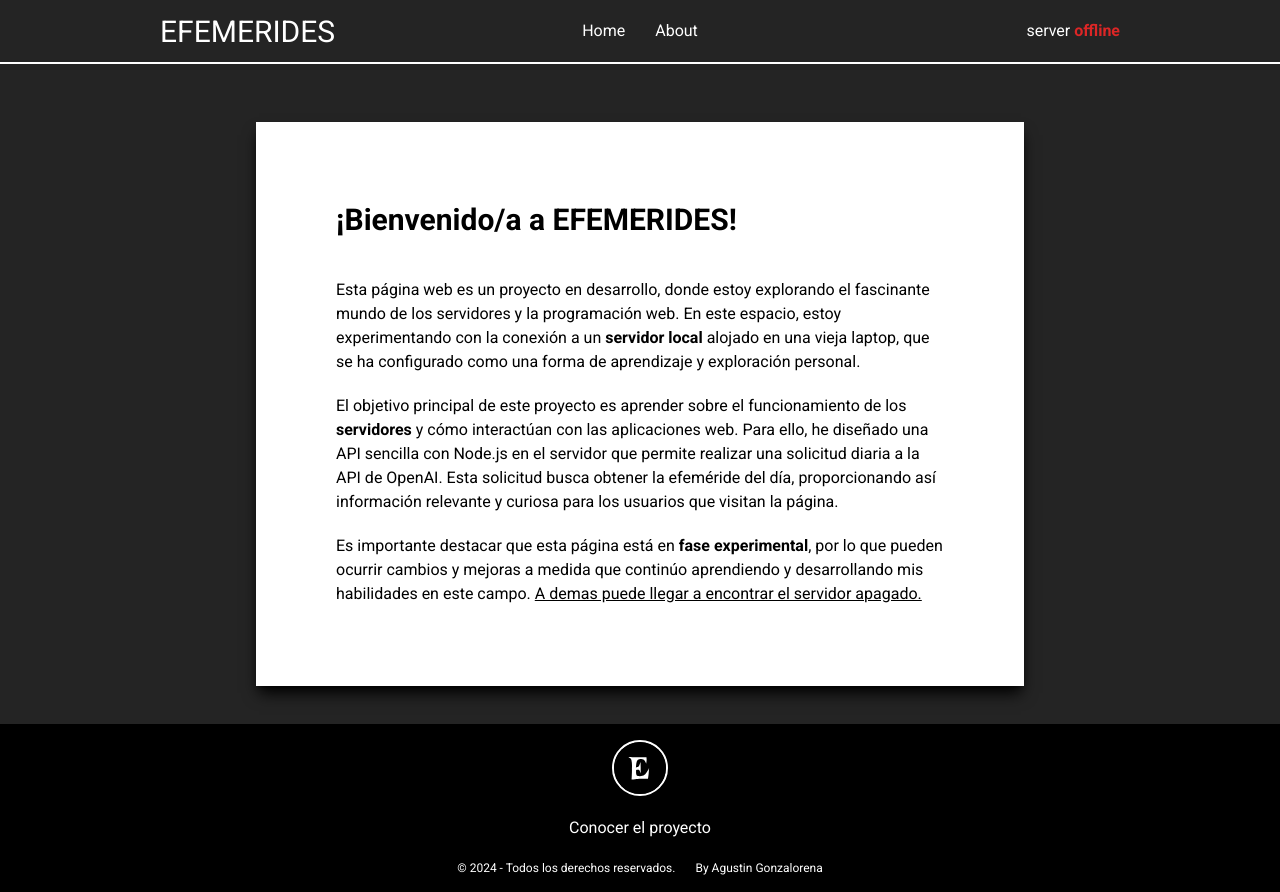
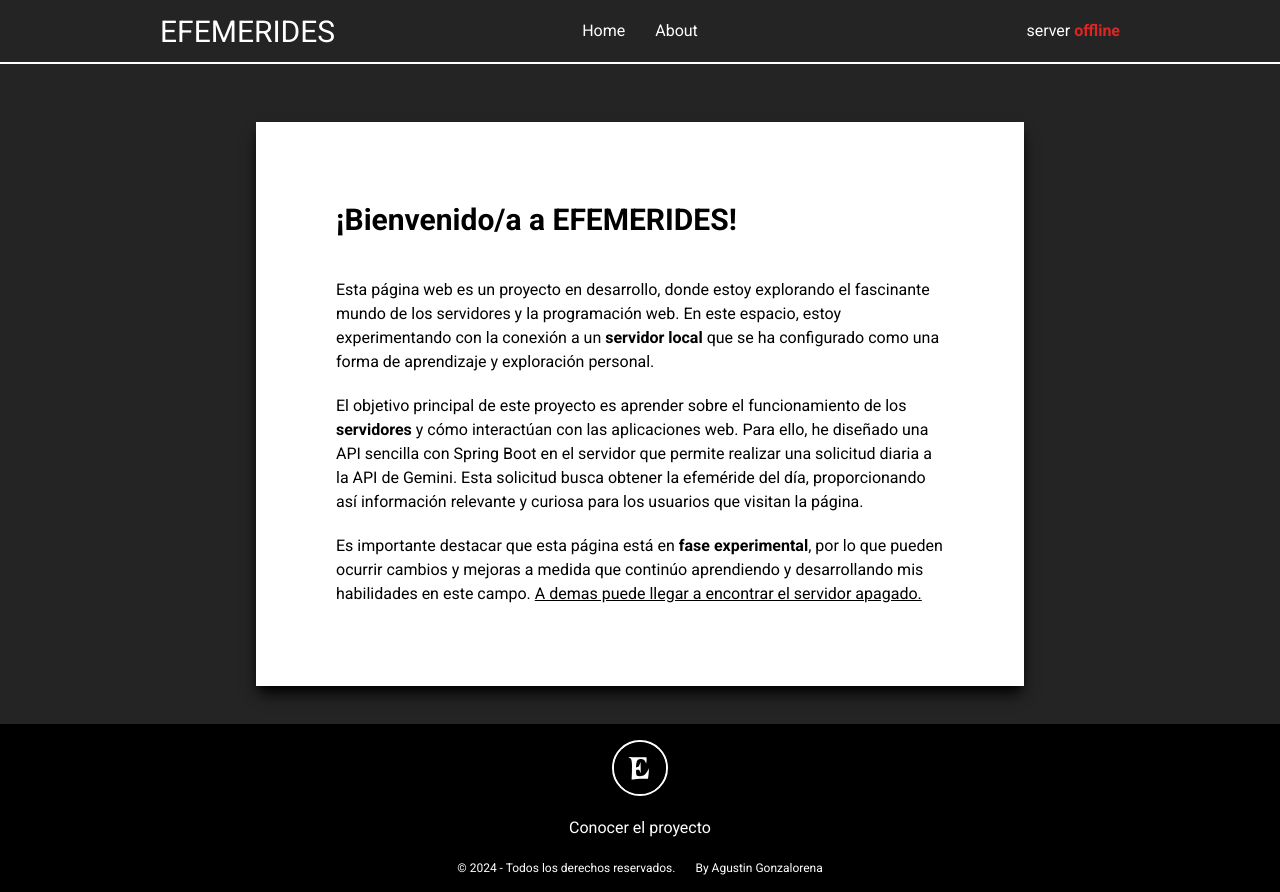
Before and after one commit to Agustin-Gonzalorena/efemerides-front, a React (Vite) app: page /about in a window 1280 px wide. Built offline with nearby package versions, Linux system fonts and the light colour scheme; no server answers.

Commit message:
Update about

```diff
--- a/src/components/About/About.jsx
+++ b/src/components/About/About.jsx
@@ -9,19 +9,18 @@ const About = () => {
           Esta página web es un proyecto en desarrollo, donde estoy explorando
           el fascinante mundo de los servidores y la programación web. En este
           espacio, estoy experimentando con la conexión a un{" "}
-          <strong>servidor local </strong>
-          alojado en una vieja laptop, que se ha configurado como una forma de
-          aprendizaje y exploración personal.
+          <strong>servidor local</strong> que se ha configurado como una forma
+          de aprendizaje y exploración personal.
         </p>
         <p>
           El objetivo principal de este proyecto es aprender sobre el
           funcionamiento de los
           <strong className="font-semibold"> servidores</strong> y cómo
           interactúan con las aplicaciones web. Para ello, he diseñado una API
-          sencilla con Node.js en el servidor que permite realizar una solicitud
-          diaria a la API de OpenAI. Esta solicitud busca obtener la efeméride
-          del día, proporcionando así información relevante y curiosa para los
-          usuarios que visitan la página.
+          sencilla con Spring Boot en el servidor que permite realizar una
+          solicitud diaria a la API de Gemini. Esta solicitud busca obtener la
+          efeméride del día, proporcionando así información relevante y curiosa
+          para los usuarios que visitan la página.
         </p>
         <p>
           Es importante destacar que esta página está en{" "}
```
